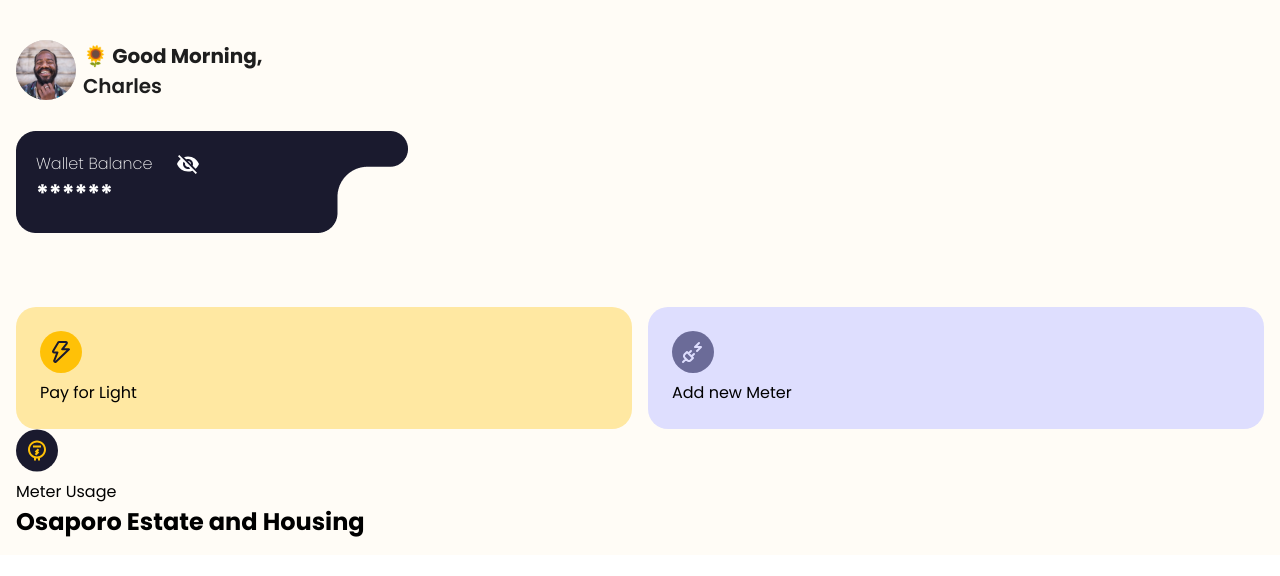
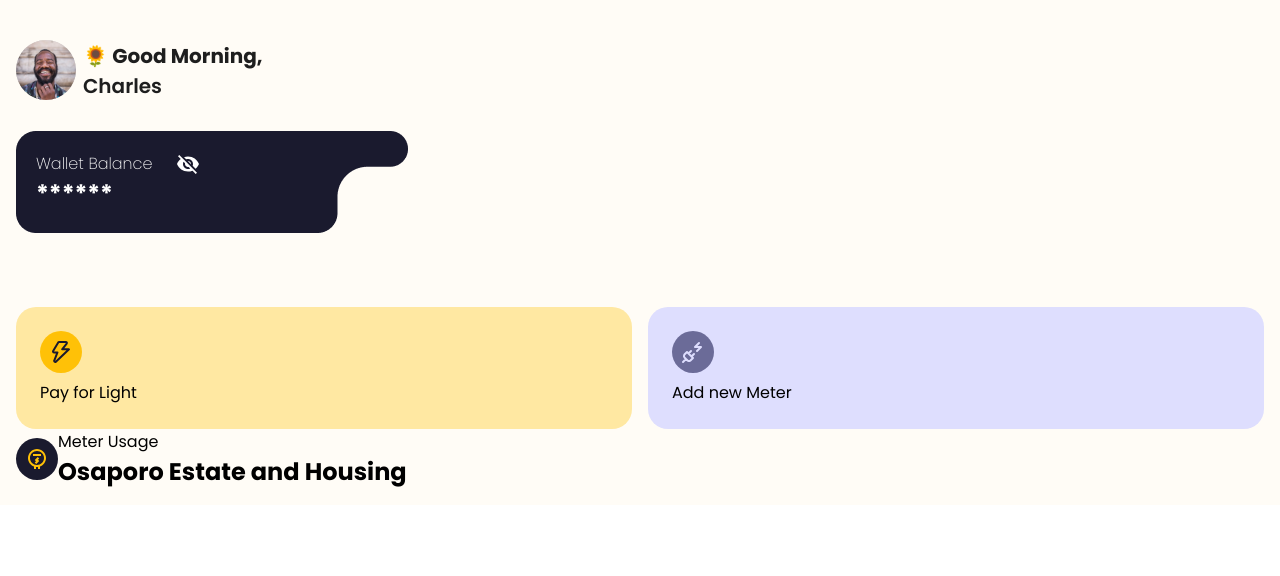
Before and after one commit to mrauthentik/pawa, a React (Vite) app in the folder pawa-sure/: page /dashboard in a window 1280 px wide. Shown: the top 576 px of the page. Built offline with nearby package versions, Linux system fonts and the light colour scheme; some icons are missing.

Commit message:
feat: add flex display for meter usage section in App.css

```diff
--- a/pawa-sure/src/App.css
+++ b/pawa-sure/src/App.css
@@ -505,5 +505,8 @@ button:active{
         }
     }
 
+    .meter-usage{
+        display: flex;
 
+    }
 }
```
